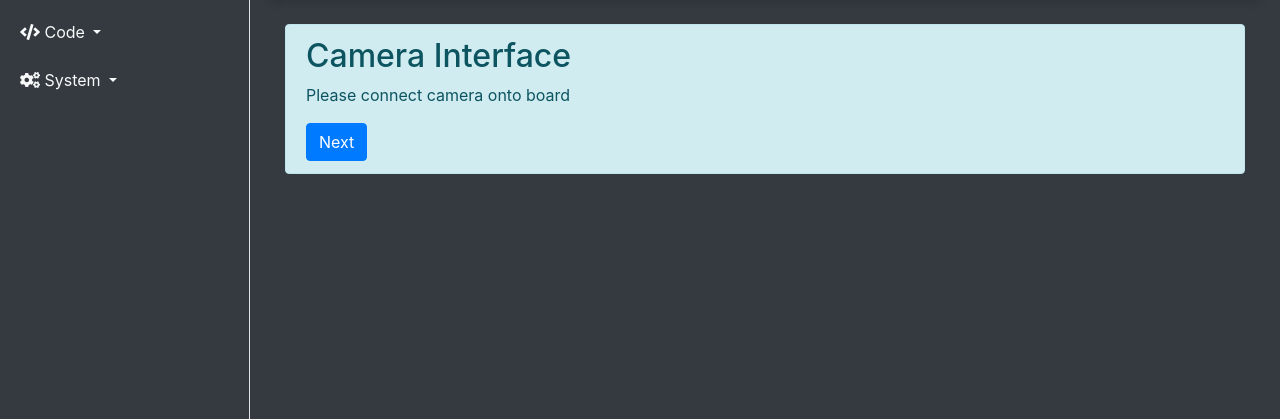
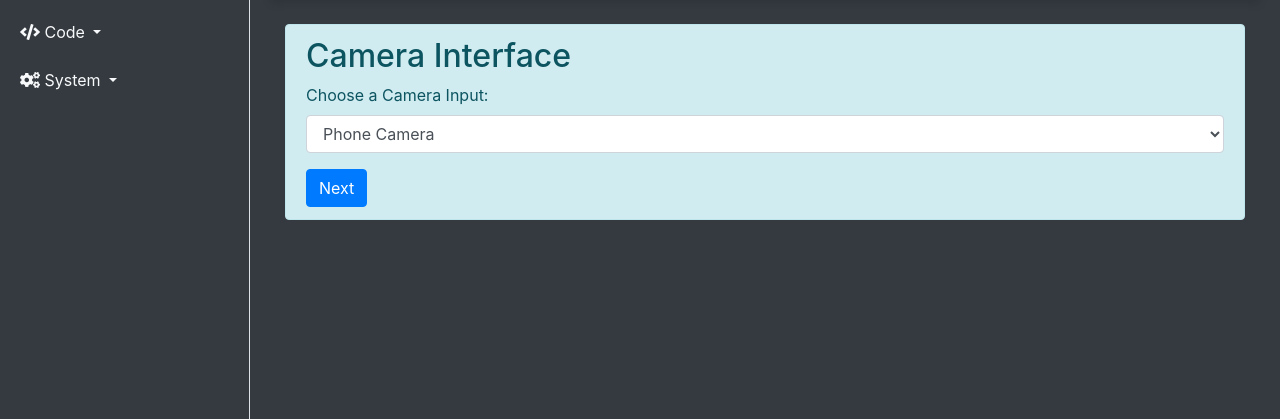
Before and after one commit to BrandonPanuccio/Fast-QNN, a Flask app: template ui/templates/step8.html in a window 1280 px wide. Shown: the part 77-496 px from the top of the page. Run offline with Flask 3, Linux system fonts and the light colour scheme; the template is opened without the code that fills it, so the values that code supplies are empty; some libraries are stand-ins or nearby versions.

Commit message:
Expanded upon step 8 (camera interface) by adding more camera options, such as phone camera and webcam

```diff
--- a/ui/templates/step8.html
+++ b/ui/templates/step8.html
@@ -3,8 +3,17 @@
 {% block content %}
 <div class="alert alert-info">
     <h2>Camera Interface</h2>
-    <p>Please connect camera onto board</p>
+
+    <div id="CameraOptions" class="form-group" style="display: block;">
+            <label for="Camera">Choose a Camera Input:</label>
+            <select name="dataset" class="form-control">
+                <option value="Phone">Phone Camera</option>
+                <option value="Webcam">Webcam</option>
+            </select>
+    </div>
+
     <form action="{{ url_for('step9') }}" method="POST">
         <button type="submit" class="btn btn-primary">Next</button>
+    </form>
 </div>
 {% endblock %}
```
